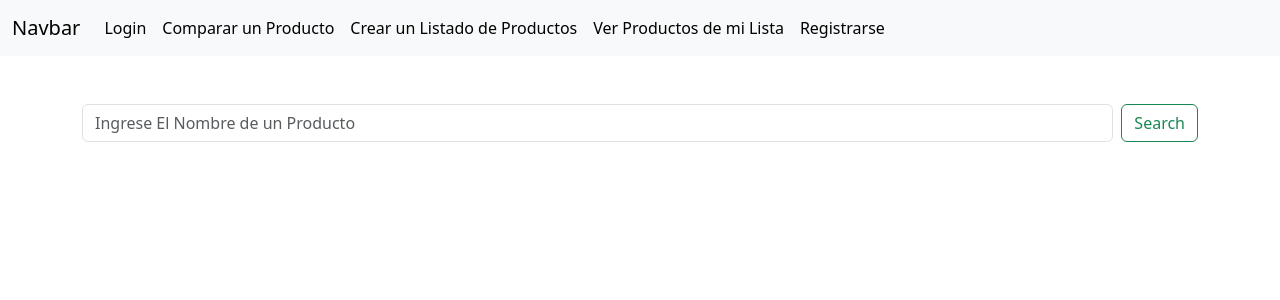
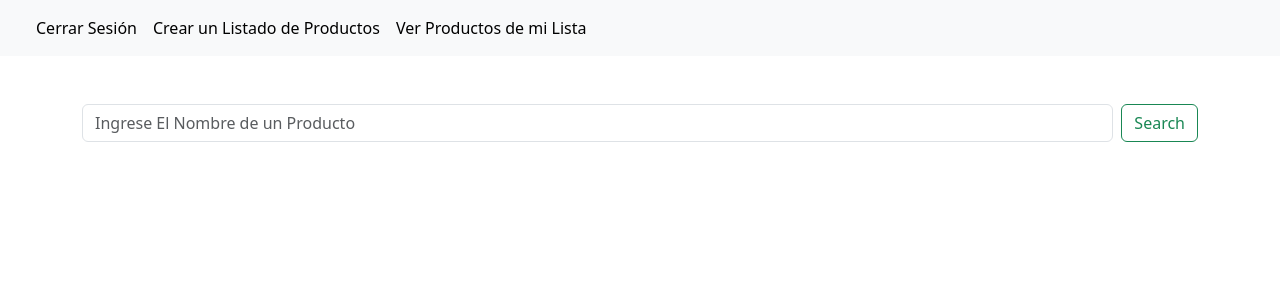
Before and after one commit to Grupo-4-Q4/ProyectoDAWII, a Next.js app in the folder frontproyectogrupo4/: page /crearListaProductos in a window 1280 px wide. Shown: the top 300 px of the page. Built offline with nearby package versions, Linux system fonts and the light colour scheme.

Commit message:
ArreglandoNavbar

```diff
--- a/frontproyectogrupo4/Componets/NavBar/NavbarComponet.tsx
+++ b/frontproyectogrupo4/Componets/NavBar/NavbarComponet.tsx
@@ -7,7 +7,7 @@ export default function NavbarComponet() {
       <nav className="navbar navbar-expand-lg bg-body-tertiary">
         <div className="container-fluid">
           <a className="navbar-brand" href="#">
-            Navbar
+
           </a>
           <button
             className="navbar-toggler"
@@ -24,13 +24,11 @@ export default function NavbarComponet() {
             <ul className="navbar-nav">
               <li className="nav-item">
                 <Link className="nav-link active" aria-current="page" href="/login">
-                    Login
+                    Cerrar Sesión
                 </Link>
               </li>
               <li className="nav-item">
-              <Link className="nav-link active" aria-current="page" href="/buscarproducto">
-                  Comparar un Producto
-                </Link>
+
               </li>
               <li className="nav-item">
               <Link className="nav-link active" aria-current="page" href="/crearListaProductos">
@@ -43,9 +41,6 @@ export default function NavbarComponet() {
                 </Link>
               </li>
               <li className="nav-item">
-              <Link className="nav-link active" aria-current="page" href="/registro">
-                  Registrarse
-                </Link>
               </li>
             </ul>
           </div>
--- a/frontproyectogrupo4/Componets/login/ComponentLogin.tsx
+++ b/frontproyectogrupo4/Componets/login/ComponentLogin.tsx
@@ -38,7 +38,7 @@ export default function ComponentLogin() {
     //console.log('Usuario encontrado:', usuario);
 
     if (usuario) {
-      router.push('/buscarproducto');
+      router.push('/crearListaProductos');
     } else {
       setError('Correo o contraseña incorrectos.');
     }
```
Also changed, not shown: frontproyectogrupo4/app/buscarproducto/page.tsx (renamed from frontproyectogrupo4/app/(general)/buscarproducto/page.tsx).
